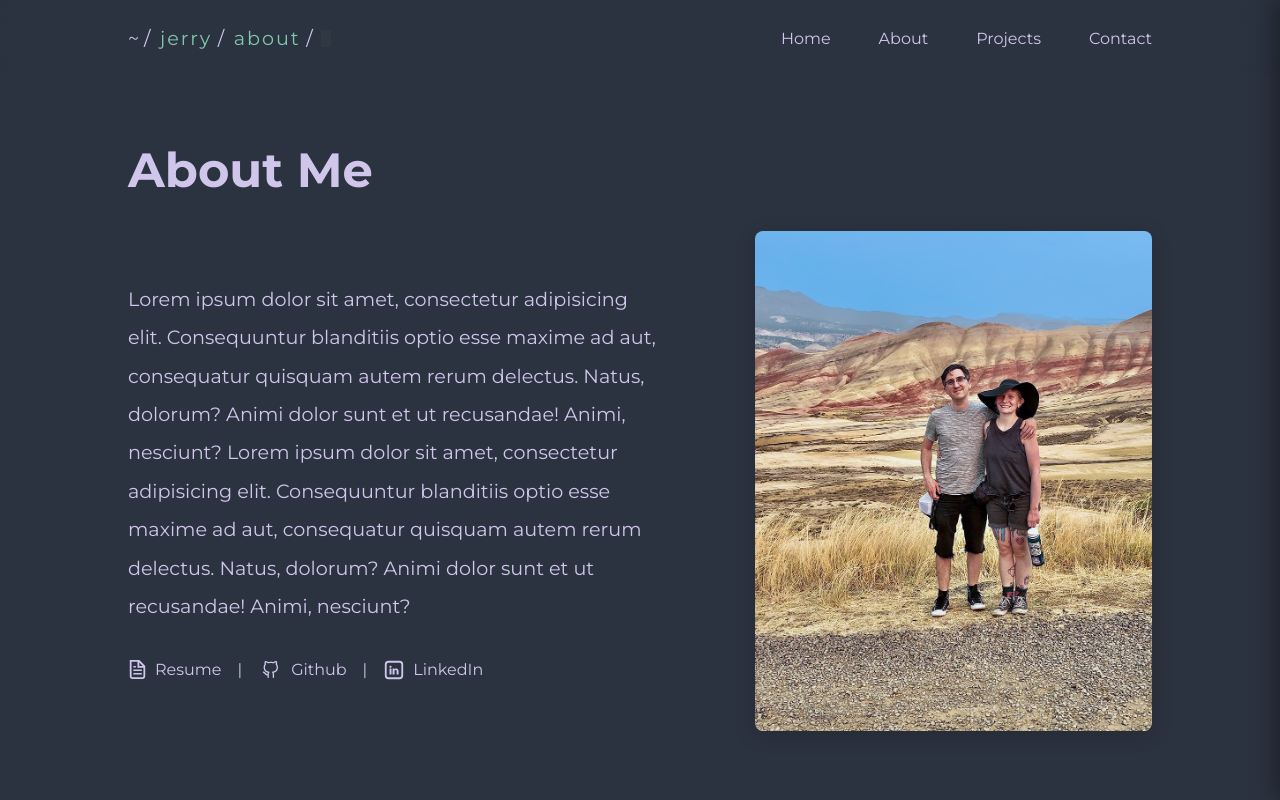
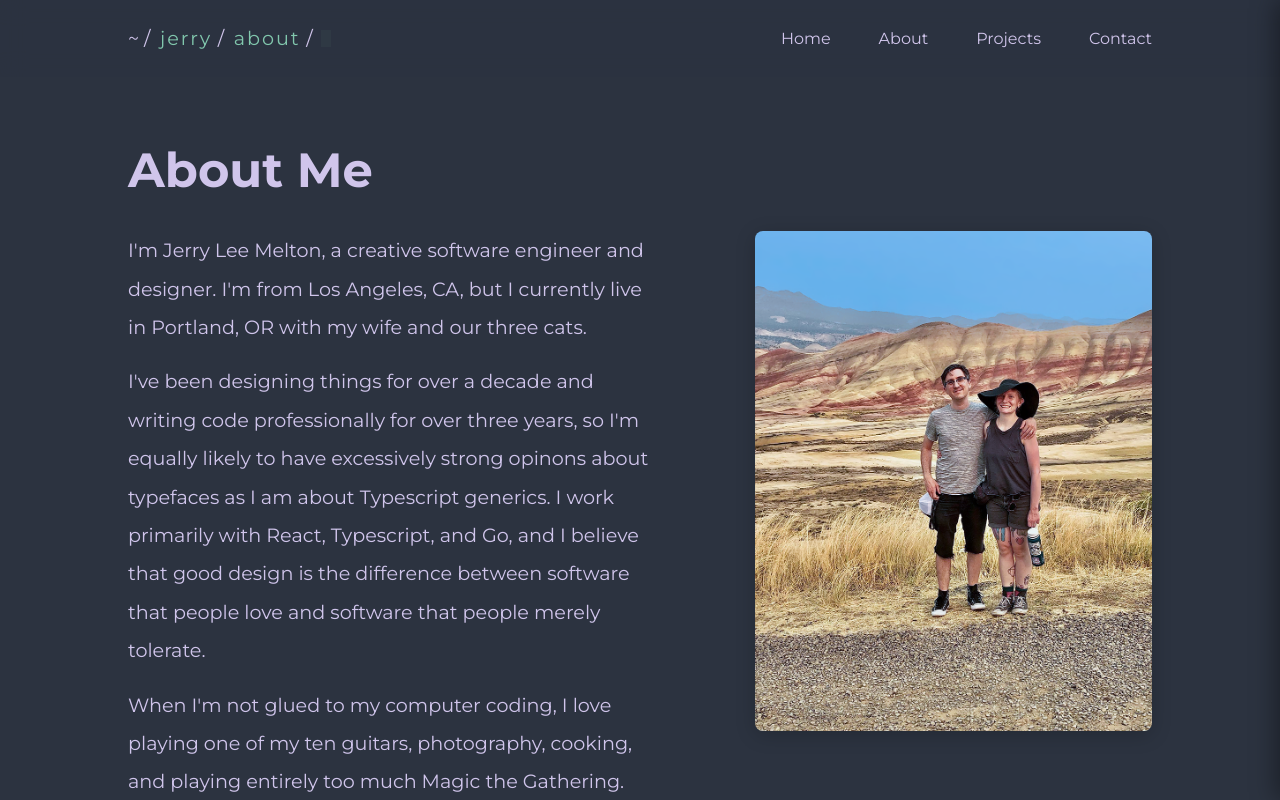
Before and after one commit to JerryLeeMelton/Trellis, a Next.js app: page /about in a window 1280 px wide. Shown: the top 800 px of the page. Built offline with nearby package versions, Linux system fonts and the light colour scheme.

Commit message:
Add resume.  Add about text and intro text.

```diff
--- a/app/about/page.tsx
+++ b/app/about/page.tsx
@@ -29,13 +29,22 @@ export default function About() {
       <AnimDiv className="about-content-container">
         <div className="about-text-container">
           <p>
-            Lorem ipsum dolor sit amet, consectetur adipisicing elit.
-            Consequuntur blanditiis optio esse maxime ad aut, consequatur
-            quisquam autem rerum delectus. Natus, dolorum? Animi dolor sunt et
-            ut recusandae! Animi, nesciunt? Lorem ipsum dolor sit amet,
-            consectetur adipisicing elit. Consequuntur blanditiis optio esse
-            maxime ad aut, consequatur quisquam autem rerum delectus. Natus,
-            dolorum? Animi dolor sunt et ut recusandae! Animi, nesciunt?
+            I'm Jerry Lee Melton, a creative software engineer and designer. I'm
+            from Los Angeles, CA, but I currently live in Portland, OR with my
+            wife and our three cats.
+          </p>
+          <p>
+            I've been designing things for over a decade and writing code
+            professionally for over three years, so I'm equally likely to have
+            excessively strong opinons about typefaces as I am about Typescript
+            generics. I work primarily with React, Typescript, and Go, and I
+            believe that good design is the difference between software that
+            people love and software that people merely tolerate.
+          </p>
+          <p>
+            When I'm not glued to my computer coding, I love playing one of my
+            ten guitars, photography, cooking, and playing entirely too much
+            Magic the Gathering.
           </p>
           <div className="about-social-links-container">
             <Link href="/resume" target="_blank" rel="noopener noreferrer">
--- a/app/styles.css
+++ b/app/styles.css
@@ -634,6 +634,7 @@ h4 {
   justify-content: center;
   flex: 1 1 0;
   min-width: 0;
+  gap: 1rem;
 }
 .about-text-container p {
   margin-top: 0;
@@ -663,7 +664,7 @@ h4 {
   flex-direction: row;
   align-items: center;
   font-size: 1rem;
-  margin-top: 2rem;
+  margin-top: 1rem;
   gap: 1rem;
 }
 .about-social-links-container a {
```
Also changed, not shown: app/page.tsx (+7 -5 lines), 1 other file (tests, documents, lock files or other folders).
